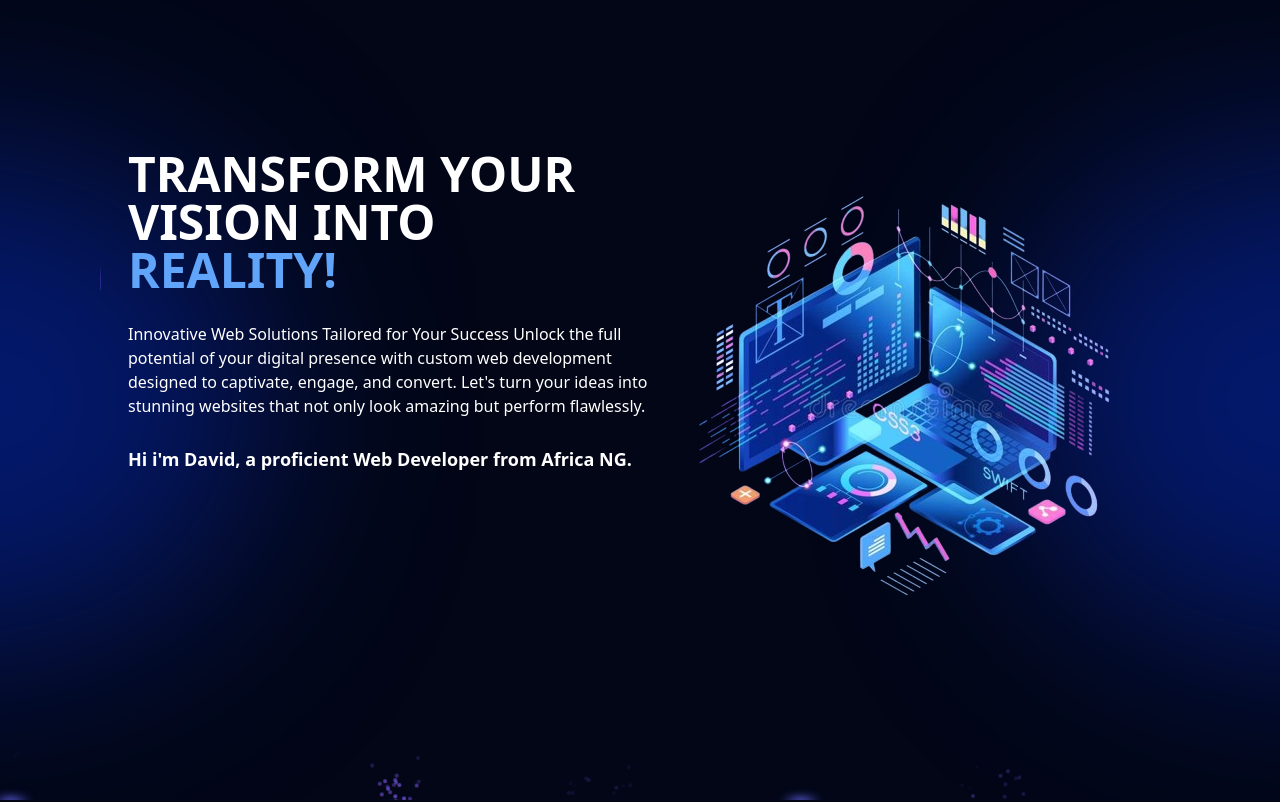
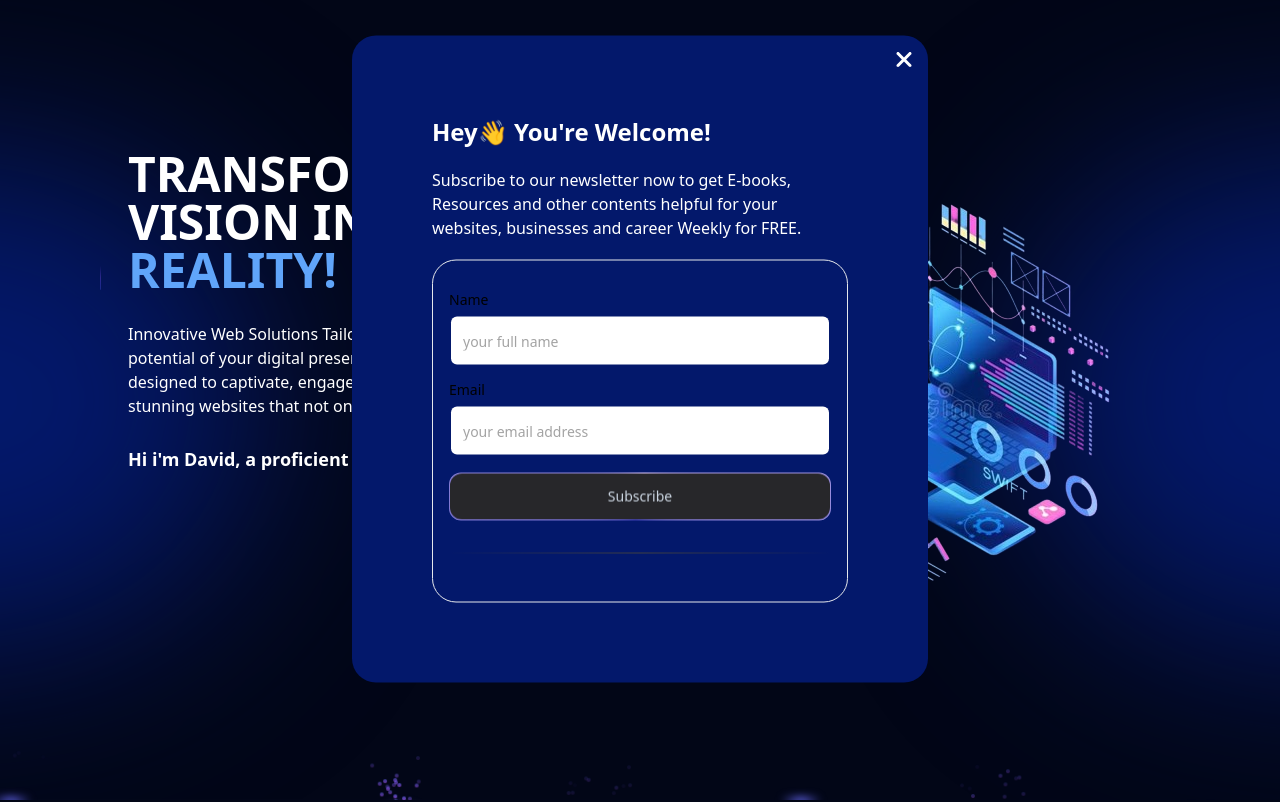
Before and after one commit to David-t-moses/David-Moses-Dev-Portfolio, a Next.js app: page / in a window 1280 px wide. Shown: the top 802 px of the page. Built offline with nearby package versions, Linux system fonts and the light colour scheme.

Commit message:
implement newletter and mailChimp integration

```diff
--- /dev/null
+++ b/app/api/subscribe/route.ts
@@ -0,0 +1,55 @@
+import { NextResponse } from "next/server";
+
+export async function POST(request: Request) {
+  const { email, name } = await request.json();
+
+  // Improved email validation
+  const emailRegex = /^[^\s@]+@[^\s@]+\.[^\s@]+$/;
+  if (!email || !emailRegex.test(email)) {
+    return NextResponse.json(
+      { message: "Invalid email address" },
+      { status: 400 }
+    );
+  }
+
+  try {
+    const response = await fetch(
+      `https://us9.api.mailchimp.com/3.0/lists/${process.env.MAILCHIMP_LIST_ID}/members`,
+      {
+        method: "POST",
+        headers: {
+          "Content-Type": "application/json",
+          Authorization: `apikey ${process.env.MAILCHIMP_API_KEY}`,
+        },
+        body: JSON.stringify({
+          email_address: email,
+          status: "subscribed",
+          merge_fields: {
+            FNAME: name,
+          },
+        }),
+      }
+    );
+
+    if (!response.ok) {
+      const errorData = await response.json();
+      console.error("Mailchimp API error:", errorData);
+      return NextResponse.json(
+        { message: errorData.detail },
+        { status: response.status }
+      );
+    }
+
+    const data = await response.json();
+    return NextResponse.json(
+      { message: "Subscription successful!", data },
+      { status: 200 }
+    );
+  } catch (error) {
+    console.error("Subscription error:", error);
+    return NextResponse.json(
+      { message: "Something went wrong" },
+      { status: 500 }
+    );
+  }
+}
--- a/app/globals.css
+++ b/app/globals.css
@@ -25,3 +25,30 @@
 ::-webkit-scrollbar-thumb:hover {
   background-color: #555;
 }
+
+.subscription-notification {
+  animation: slideDown 0.5s ease-out;
+  z-index: 1000;
+}
+
+.subscription-notification.closing {
+  animation: slideUp 0.5s ease-in;
+}
+
+@keyframes slideDown {
+  from {
+    transform: translate(-50%, -100%);
+  }
+  to {
+    transform: translate(-50%, -50%);
+  }
+}
+
+@keyframes slideUp {
+  from {
+    transform: translate(-50%, -50%);
+  }
+  to {
+    transform: translate(-50%, -100%);
+  }
+}
--- a/app/page.tsx
+++ b/app/page.tsx
@@ -2,17 +2,20 @@ import About from "@/components/About";
 import Contact from "@/components/Contact";
 import Hero from "@/components/Hero";
 import { Navbar } from "@/components/Navbar";
+import Notification from "@/components/Notification";
 import { Projects } from "@/components/Projects";
 import Services from "@/components/Services";
 import { TechStack } from "@/components/TechStack";
 import TransitionWrapper from "@/components/TransitionWrapper";
+import { Input } from "@/components/ui/input";
 import Image from "next/image";
 import Link from "next/link";
 import { FaArrowRightLong } from "react-icons/fa6";
 
 export default function Home() {
   return (
-    <div className="flex flex-col overflow-x-hidden">
+    <div className="relative top-0 flex flex-col overflow-x-hidden">
+      <Notification />
       <Navbar />
       <Hero />
       <About />
--- a/components/Hero.tsx
+++ b/components/Hero.tsx
@@ -3,11 +3,12 @@ import React from "react";
 import { BackgroundBeamsWithCollision } from "./ui/Background";
 import Image from "next/image";
 import TransitionWrapper from "./TransitionWrapper";
+import Notification from "./Notification";
 
 export default function Hero() {
   return (
     <header
-      className="w-full h-screen flex flex-col justify-center items-center max-md:text-center"
+      className="relative w-full h-screen flex flex-col justify-center items-center max-md:text-center"
       id="home"
     >
       <BackgroundBeamsWithCollision>
--- /dev/null
+++ b/components/Notification.tsx
@@ -0,0 +1,141 @@
+"use client";
+
+import React, { useEffect, useState } from "react";
+import { Input } from "./ui/input";
+import { Label } from "./ui/label";
+import { cn } from "@/lib/utils";
+import Button from "./ui/Button";
+import { FaXmark } from "react-icons/fa6";
+
+const Notification: React.FC = () => {
+  const [email, setEmail] = useState<string>("");
+  const [name, setName] = useState<string>("");
+  const [message, setMessage] = useState<string>("");
+  const [isVisible, setIsVisible] = useState(false);
+  const [isClosing, setIsClosing] = useState(false);
+
+  useEffect(() => {
+    const timer = setTimeout(() => {
+      setIsVisible(true);
+    }, 1000); // Wait 1 second before showing the notification
+
+    return () => clearTimeout(timer);
+  }, []);
+
+  const handleClose = () => {
+    setIsClosing(true);
+    setTimeout(() => {
+      setIsVisible(false);
+      setIsClosing(false);
+    }, 500); // Wait for the animation to finish before hiding
+  };
+
+  if (!isVisible) return null;
+
+  const handleSubmit = async (e: React.FormEvent) => {
+    e.preventDefault();
+    setMessage("");
+
+    try {
+      const response = await fetch("/api/subscribe", {
+        method: "POST",
+        headers: {
+          "Content-Type": "application/json",
+        },
+        body: JSON.stringify({ email, name }),
+      });
+
+      const data = await response.json();
+
+      if (response.ok) {
+        setMessage("Subscription successful!");
+        setEmail("");
+        setName("");
+      } else {
+        setMessage(data.message || "An error occurred. Please try again.");
+      }
+    } catch (error) {
+      setMessage("An error occurred. Please try again.");
+    }
+  };
+
+  return (
+    <div
+      className={`absolute left-1/2 transform -translate-x-1/2 -translate-y-1/2 flex top-[5%] lg:top-[7%] w-[95%] max-w-xl rounded-3xl bg-blue_bg z-50 max-sm:p-5 max-sm:top-[3.7%] subscription-notification ${
+        isClosing ? "closing" : ""
+      }`}
+    >
+      <div className="relative">
+        <FaXmark
+          className="absolute text-white top-3 right-3 text-2xl cursor-pointer"
+          onClick={handleClose}
+        />
+        <div className="flex flex-col justify-between items-center text-white p-20 max-sm:p-5">
+          <div className="flex flex-col gap-5">
+            <h1 className="text-2xl font-bold">Hey👋 You're Welcome!</h1>
+            <p className="">
+              Subscribe to our newsletter now to get E-books, Resources and
+              other contents helpful for your websites, businesses and career
+              Weekly for FREE.
+            </p>
+          </div>
+          <div className="flex flex-col w-full p-4 rounded-3xl border mt-5">
+            <form onSubmit={handleSubmit}>
+              <LabelInputContainer className="my-4">
+                <Label htmlFor="name">Name</Label>
+                <Input
+                  id="name"
+                  name="name"
+                  placeholder="your full name"
+                  type="text"
+                  className="h-12 max-sm:h-8 bg-white text-black"
+                  value={name}
+                  onChange={(e) => setName(e.target.value)}
+                  required
+                />
+              </LabelInputContainer>
+              <LabelInputContainer className="my-4">
+                <Label htmlFor="email">Email</Label>
+                <Input
+                  id="email"
+                  name="email"
+                  placeholder="your email address"
+                  type="email"
+                  className="h-12 max-sm:h-8 bg-white text-black"
+                  value={email}
+                  onChange={(e) => setEmail(e.target.value)}
+                  required
+                />
+              </LabelInputContainer>
+              <Button
+                answer="Subscribe"
+                className="rounded-xl h-12  max-sm:h-8 w-full max-w-full flex flex-nowrap"
+                spanClassName="rounded-xl bg-zinc-800 flex flex-nowrap"
+                type="submit"
+              />
+
+              <div className="bg-gradient-to-r from-transparent via-neutral-700 to-transparent my-8 max-sm:my-4 h-[1px] w-full" />
+            </form>
+            {message && <p>{message}</p>}
+          </div>
+        </div>
+      </div>
+    </div>
+  );
+};
+
+const LabelInputContainer = ({
+  children,
+  className,
+}: {
+  children: React.ReactNode;
+  className?: string;
+}) => {
+  return (
+    <div className={cn("flex flex-col space-y-2 w-full", className)}>
+      {children}
+    </div>
+  );
+};
+
+export default Notification;
```
